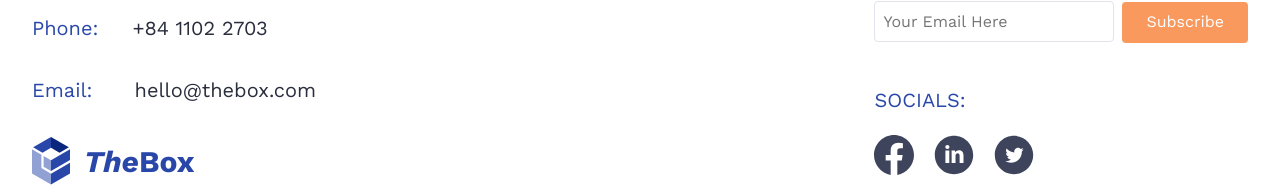
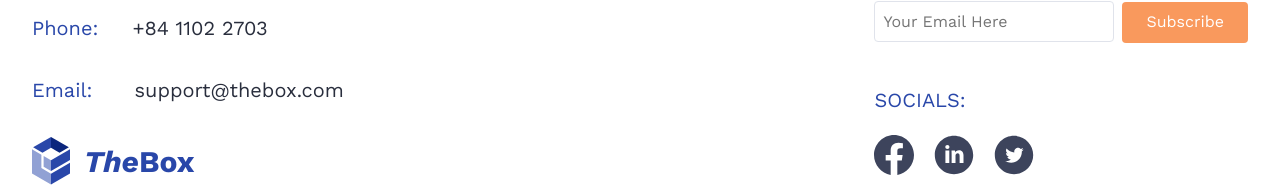
Before and after one commit to yousafsabir/the-box-frontend, a React (Vite) app: page / in a window 1280 px wide. Shown: the part 5627-5814 px from the top of the page. Built offline with nearby package versions, Linux system fonts and the light colour scheme.

Commit message:
Update Footer.tsx

```diff
--- a/src/components/footer/Footer.tsx
+++ b/src/components/footer/Footer.tsx
@@ -18,7 +18,7 @@ const Footer: React.FC = () => {
                         </div>
                         <div>
                             <p>Email:</p>
-                            <p>hello@thebox.com</p>
+                            <p>support@thebox.com</p>
                         </div>
                     </div>
                     <div className="heading">
```
